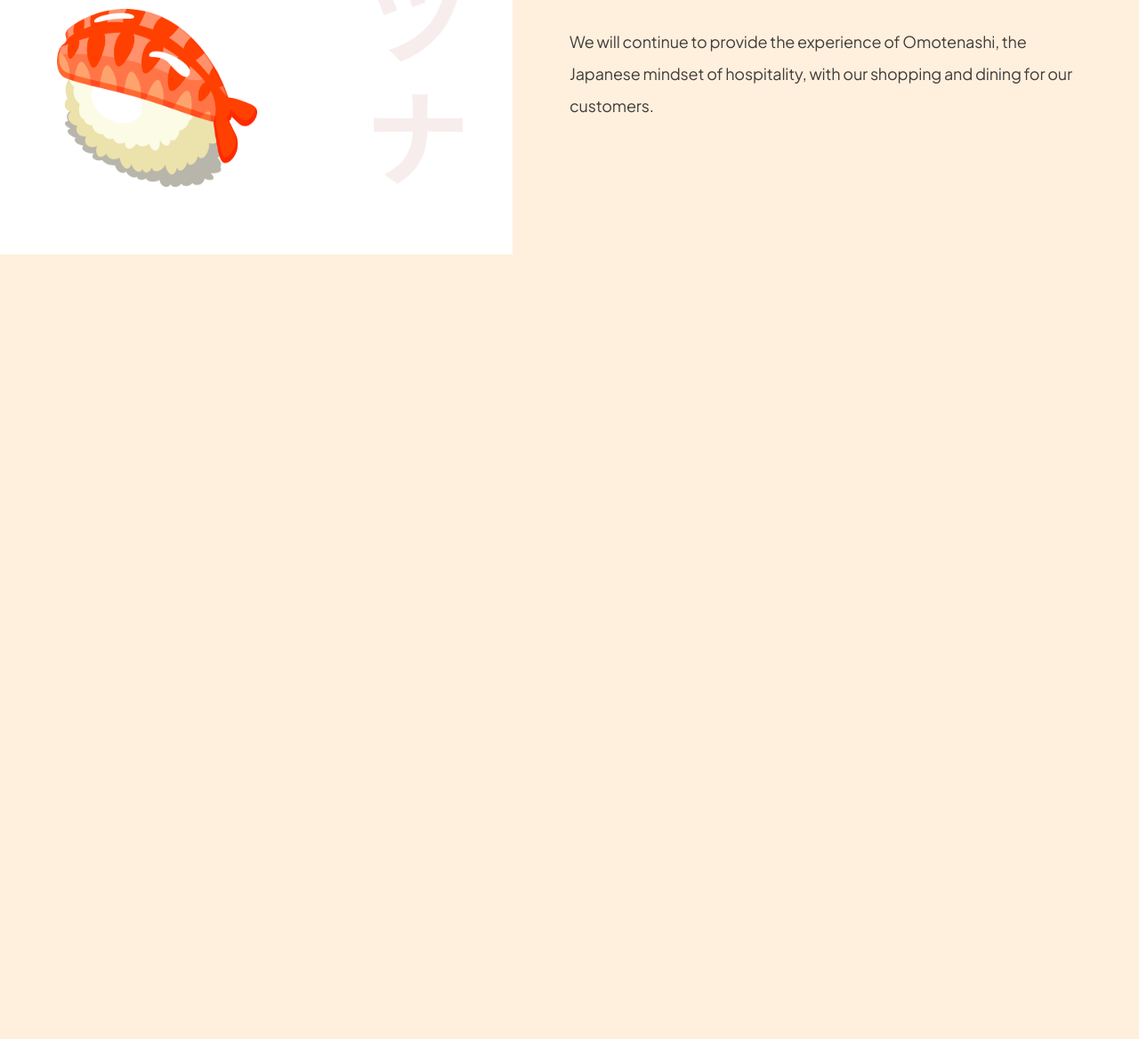
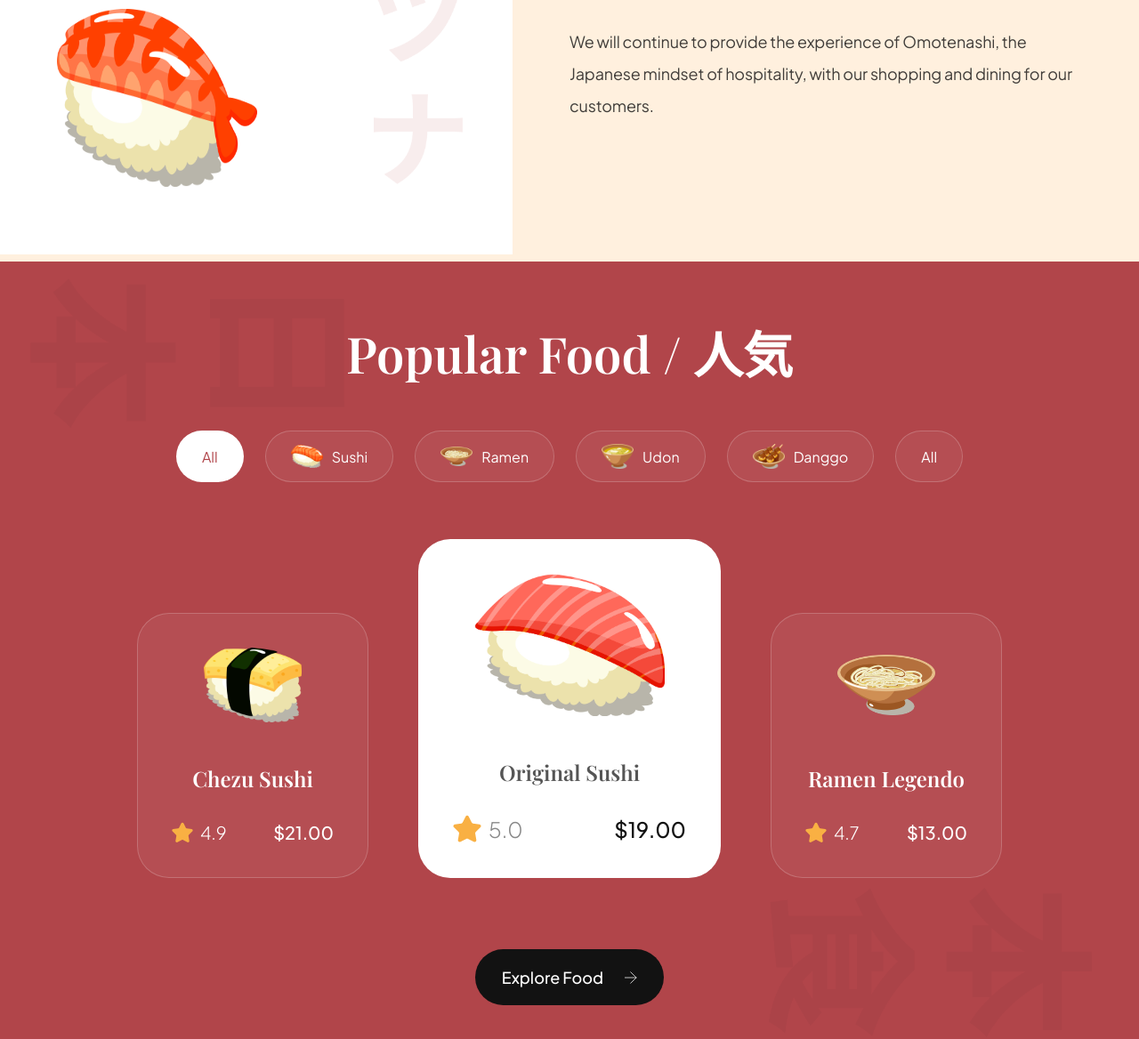
Before and after one commit to Harrytimbog/sushi-restaurant, a website built with Vite: page index.html in a window 1280 px wide. Shown: the part 1224-2392 px from the top of the page at 89% size. Before the commit the page ends 1518 px from the top, so only its background shows below. Built offline with nearby package versions, Linux system fonts and the light colour scheme.

Commit message:
Create Popular foods section

```diff
--- a/css/sections/popular.css
+++ b/css/sections/popular.css
@@ -0,0 +1,197 @@
+.popular-foods {
+  padding: 64px;
+
+  display: flex;
+  flex-direction: column;
+
+  background-color: var(--primary-color);
+  background-image: url("../../assets/popular_bg.png");
+  background-position: center;
+  background-repeat: no-repeat;
+  background-size: contain;
+
+  overflow: hidden;
+}
+
+.popular-foods__title {
+  font-size: 56px;
+  font-family: var(--playfair-display);
+  font-weight: 600;
+  line-height: 78px;
+  color: #fff;
+  text-align: center;
+}
+
+.popular-foods__filters {
+  margin-top: 48px;
+  max-width: 100%;
+  overflow-x: auto;
+
+  display: flex;
+  justify-content: center;
+  gap: 24px;
+}
+
+.popular-foods__filter-btn {
+  padding: 10px 28px;
+
+  display: flex;
+  flex-direction: row;
+  align-items: center;
+  gap: 10px;
+
+  background: rgba(255, 255, 255, 0.05);
+  border: 1px solid rgba(255, 255, 255, 0.2);
+  border-radius: 46px;
+
+  font-size: 16px;
+  font-weight: 300px;
+  line-height: 25px;
+  font-family: var(--plus-jakarta-sans);
+  color: #fff;
+  cursor: pointer;
+}
+
+.popular-foods__filter-btn img {
+  width: 36px;
+  height: 36px;
+  object-fit: contain;
+}
+
+.popular-foods__filter-btn.active {
+  background: #fff;
+  color: var(--primary-color);
+}
+
+.popular-foods__filter-btn:hover {
+  background: #fff;
+  color: var(--primary-color);
+}
+
+.popular-foods__catalogue {
+  margin-top: 64px;
+
+  display: flex;
+  justify-content: center;
+  align-items: flex-end;
+  flex-wrap: wrap;
+  gap: 56px;
+}
+
+.popular-foods__button {
+  width: fit-content;
+
+  padding: 20px 30px;
+  margin: 80px auto 0;
+
+  font-weight: 500;
+  font-size: 18px;
+  line-height: 23px;
+  font-family: var(--plus-jakarta-sans);
+  color: #fff;
+
+  border: none;
+  outline: none;
+  background: var(--secondary-color);
+  border-radius: 64px;
+  cursor: pointer;
+}
+
+.popular-foods__button img {
+  width: 14px;
+  height: 14px;
+  object-fit: contain;
+
+  margin-left: 21px;
+}
+
+.popular-foods__card {
+  padding: 38px;
+  min-width: 260px;
+  height: fit-content;
+
+  display: flex;
+  align-items: center;
+  flex-direction: column;
+
+  border-radius: 36px;
+  background: rgba(255, 255, 255, 0.05);
+  border: 1px solid rgba(255, 255, 255, 0.2);
+}
+
+.popular-foods__card-image {
+  width: 110px;
+  height: 84px;
+  object-fit: contain;
+}
+
+.popular-foods__card-title {
+  margin-top: 47px;
+
+  font-weight: 600;
+  font-size: 24px;
+  line-height: 32px;
+  font-family: var(--playfair-display);
+  color: #fff;
+  text-align: center;
+}
+
+.popular-foods__card-details {
+  width: 100%;
+  margin-top: 32px;
+}
+
+.popular-foods__card-rating {
+  display: flex;
+  align-items: center;
+  gap: 8px;
+}
+
+.popular-foods__card-rating img {
+  width: 24px;
+  height: 24px;
+  object-fit: contain;
+}
+
+.popular-foods__card-rating p {
+  font-size: 20px;
+  font-weight: 300;
+  font-family: var(--plus-jakarta-sans);
+  color: #fff;
+}
+
+.popular-foods__card-price {
+  font-size: 20px;
+  font-weight: 500;
+  font-family: var(--plus-jakarta-sans);
+  color: #fff;
+}
+
+.popular-foods__card.active-card {
+  background: #fff;
+  min-width: 340px;
+}
+
+.popular-foods__card.active-card .popular-foods__card-image {
+  width: 214px;
+  height: 160px;
+}
+
+.popular-foods__card.active-card .popular-foods__card-title {
+  color: var(--black-500);
+}
+
+.popular-foods__card.active-card .popular-foods__card-rating img {
+  width: 32px;
+  height: 32px;
+}
+
+.popular-foods__card.active-card .popular-foods__card-rating p {
+  font-size: 24px;
+  color: var(--gray-100);
+}
+
+.popular-foods__card.active-card .popular-foods__card-price {
+  font-size: 24px;
+  color: var(--secondary-color);
+}
--- a/index.html
+++ b/index.html
@@ -113,6 +113,91 @@
       </div>
     </section>
 
+    <section class="popular-foods" id="menu">
+      <h2 class="popular-foods__title">Popular Food / 人気</h2>
+
+      <div class="popular-foods__filters sushi__hide-scrollbar">
+        <button class="popular-foods__filter-btn active">All</button>
+        <button class="popular-foods__filter-btn">
+          <img src="/assets/sushi-9.png" alt="sushi 9" />
+          Sushi
+        </button>
+        <button class="popular-foods__filter-btn">
+          <img src="/assets/sushi-8.png" alt="sushi 8" />
+          Ramen
+        </button>
+        <button class="popular-foods__filter-btn">
+          <img src="/assets/sushi-7.png" alt="sushi 7" />
+          Udon
+        </button>
+        <button class="popular-foods__filter-btn">
+          <img src="/assets/sushi-6.png" alt="sushi 6" />
+          Danggo
+        </button>
+        <button class="popular-foods__filter-btn">All</button>
+      </div>
+
+      <div class="popular-foods__catalogue">
+        <article class="popular-foods__card">
+          <img
+            class="popular-foods__card-image"
+            src="assets/sushi-12.png"
+            alt="sushi-12"
+          />
+          <h4 class="popular-foods__card-title">Chezu Sushi</h4>
+
+          <div class="popular-foods__card-details flex-between">
+            <div class="popular-foods__card-rating">
+              <img src="assets/star.svg" alt="star" />
+              <p>4.9</p>
+            </div>
+
+            <p class="popular-foods__card-price">$21.00</p>
+          </div>
+        </article>
+
+        <article class="popular-foods__card active-card">
+          <img
+            class="popular-foods__card-image"
+            src="assets/sushi-11.png"
+            alt="sushi-11"
+          />
+          <h4 class="popular-foods__card-title">Original Sushi</h4>
+
+          <div class="popular-foods__card-details flex-between">
+            <div class="popular-foods__card-rating">
+              <img src="assets/star.svg" alt="star" />
+              <p>5.0</p>
+            </div>
+
+            <p class="popular-foods__card-price">$19.00</p>
+          </div>
+        </article>
+
+        <article class="popular-foods__card">
+          <img
+            class="popular-foods__card-image"
+            src="assets/sushi-10.png"
+            alt="sushi-10"
+          />
+          <h4 class="popular-foods__card-title">Ramen Legendo</h4>
+
+          <div class="popular-foods__card-details flex-between">
+            <div class="popular-foods__card-rating">
+              <img src="assets/star.svg" alt="star" />
+              <p>4.7</p>
+            </div>
+
+            <p class="popular-foods__card-price">$13.00</p>
+          </div>
+        </article>
+      </div>
+
+      <button class="popular-foods__button">
+        Explore Food
+        <img src="assets/arrow-right.svg" alt="arrow-right" />
+      </button>
+    </section>
     <!-- Type module is necessary in order to use ECMAScript module (import/export) -->
     <script src="js/script.js" type="module"></script>
   </body>
```
Also changed, not shown: 1 other file.
